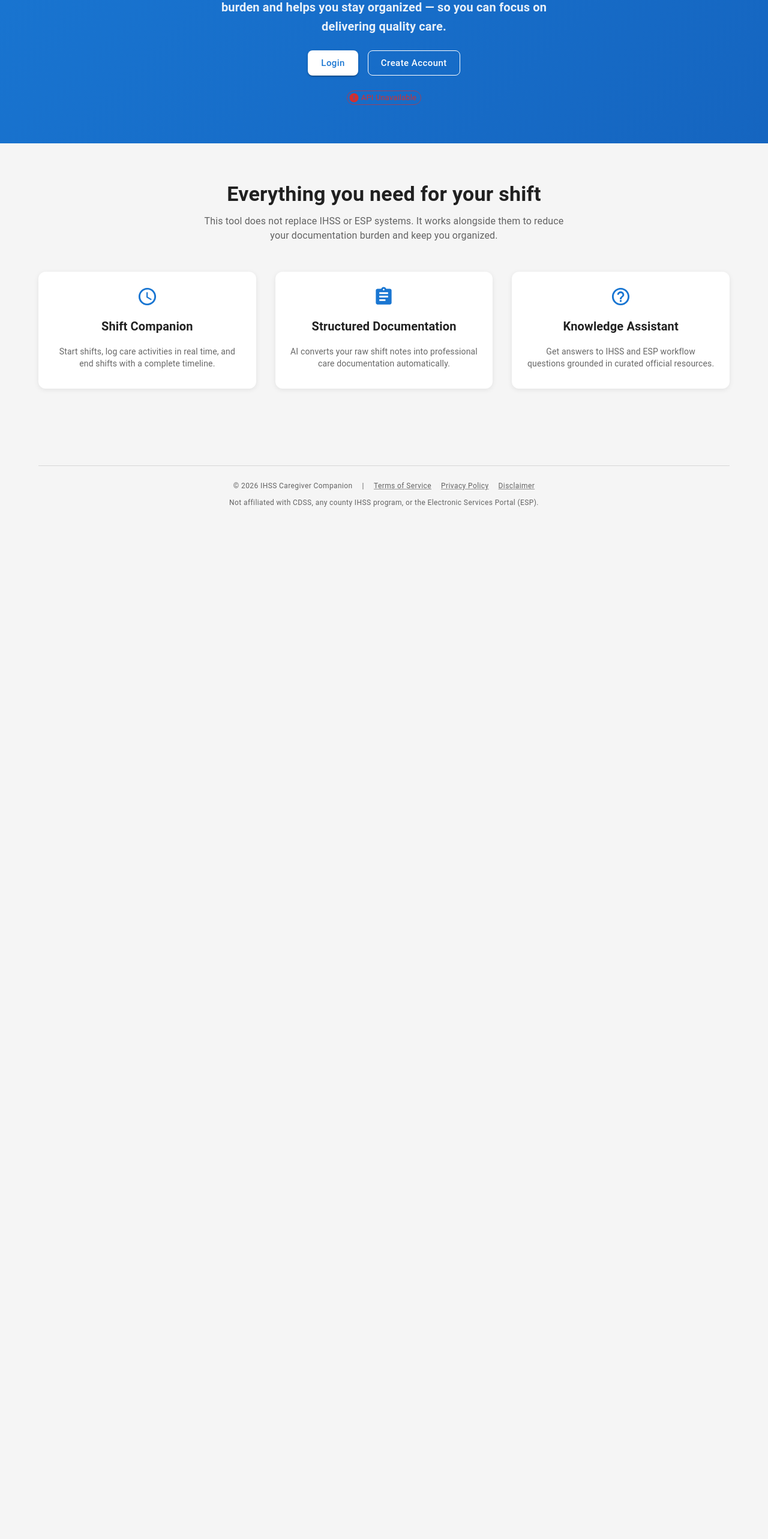
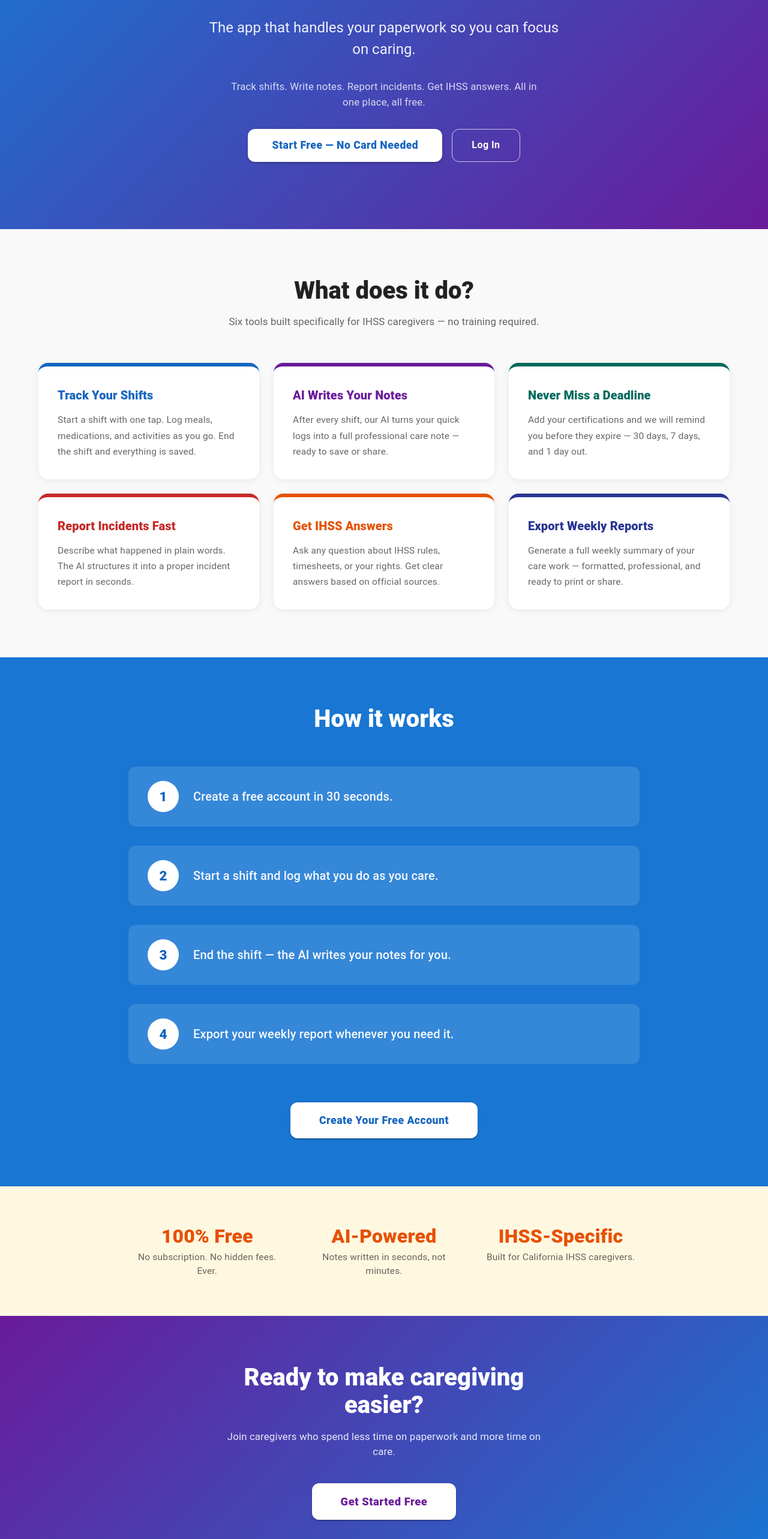
Before and after one commit to jeaninek74/IHSSCareGuide, a React (Vite) app in the folder apps/frontend/: page / in a window 1280 px wide. Shown: the part 180-2746 px from the top of the page at 60% size. Before the commit the page ends 1061 px from the top, so only its background shows below. Built offline with nearby package versions, Linux system fonts and the light colour scheme; no server answers.

Commit message:
feat(landing): bright engaging landing page — bold colors, plain language, 4-section layout

```diff
--- a/apps/frontend/src/pages/Home.tsx
+++ b/apps/frontend/src/pages/Home.tsx
@@ -1,72 +1,106 @@
+import { Box, Button, Container, Divider, Grid, Link, Stack, Typography } from '@mui/material';
+import { Link as RouterLink, useNavigate } from 'react-router-dom';
+import { useAuth } from '../context/AuthContext';
 
-import {
-  Box,
-  Container,
-  Typography,
-  Button,
-  Grid,
-  Card,
-  CardContent,
-  Stack,
-} from '@mui/material';
-import AssignmentIcon from '@mui/icons-material/Assignment';
-import ScheduleIcon from '@mui/icons-material/Schedule';
-import HelpOutlineIcon from '@mui/icons-material/HelpOutline';
-import { useNavigate, Link as RouterLink } from 'react-router-dom';
-import { Link, Divider } from '@mui/material';
-import { useAuth } from '../context/AuthContext';
-import ApiStatus from '../components/ApiStatus';
-
-const Home = () => {
-  const navigate = useNavigate();
-  const { isAuthenticated } = useAuth();
-
-  const features = [
+const FEATURES = [
   {
-      icon: <ScheduleIcon fontSize="large" color="primary" />,
-      title: 'Shift Companion',
-      description: 'Start shifts, log care activities in real time, and end shifts with a complete timeline.',
+    title: 'Track Your Shifts',
+    description:
+      'Start a shift with one tap. Log meals, medications, and activities as you go. End the shift and everything is saved.',
+    color: '#1565c0',
   },
   {
-      icon: <AssignmentIcon fontSize="large" color="primary" />,
-      title: 'Structured Documentation',
-      description: 'AI converts your raw shift notes into professional care documentation automatically.',
+    title: 'AI Writes Your Notes',
+    description:
+      'After every shift, our AI turns your quick logs into a full professional care note — ready to save or share.',
+    color: '#6a1b9a',
   },
   {
-      icon: <HelpOutlineIcon fontSize="large" color="primary" />,
-      title: 'Knowledge Assistant',
-      description: 'Get answers to IHSS and ESP workflow questions grounded in curated official resources.',
+    title: 'Never Miss a Deadline',
+    description:
+      'Add your certifications and we will remind you before they expire — 30 days, 7 days, and 1 day out.',
+    color: '#00695c',
+  },
+  {
+    title: 'Report Incidents Fast',
+    description:
+      'Describe what happened in plain words. The AI structures it into a proper incident report in seconds.',
+    color: '#c62828',
+  },
+  {
+    title: 'Get IHSS Answers',
+    description:
+      'Ask any question about IHSS rules, timesheets, or your rights. Get clear answers based on official sources.',
+    color: '#e65100',
+  },
+  {
+    title: 'Export Weekly Reports',
+    description:
+      'Generate a full weekly summary of your care work — formatted, professional, and ready to print or share.',
+    color: '#283593',
   },
 ];
 
+const HOW_IT_WORKS = [
+  { step: '1', text: 'Create a free account in 30 seconds.' },
+  { step: '2', text: 'Start a shift and log what you do as you care.' },
+  { step: '3', text: 'End the shift — the AI writes your notes for you.' },
+  { step: '4', text: 'Export your weekly report whenever you need it.' },
+];
+
+const Home = () => {
+  const { user } = useAuth();
+  const isAuthenticated = !!user;
+  const navigate = useNavigate();
+
   return (
     <Box>
-      {/* Hero Section */}
+      {/* HERO */}
       <Box
         sx={{
-          background: 'linear-gradient(135deg, #1976d2 0%, #1565c0 100%)',
+          background: 'linear-gradient(135deg, #1976d2 0%, #6a1b9a 100%)',
           color: 'white',
-          py: 8,
+          py: { xs: 10, md: 14 },
           px: 2,
         }}
       >
         <Container maxWidth="md">
-          <Stack spacing={3} alignItems="center" textAlign="center">
-            <Typography variant="h3" fontWeight={700}>
+          <Stack spacing={4} alignItems="center" textAlign="center">
+            <Typography
+              variant="h2"
+              fontWeight={900}
+              sx={{ fontSize: { xs: '2.4rem', md: '3.5rem' }, lineHeight: 1.15 }}
+            >
               IHSS Caregiver Companion
             </Typography>
-            <Typography variant="h6" sx={{ opacity: 0.9, maxWidth: 600 }}>
-              A structured workflow assistant that reduces documentation burden and helps you stay
-              organized — so you can focus on delivering quality care.
+            <Typography
+              variant="h5"
+              sx={{ opacity: 0.92, maxWidth: 600, fontWeight: 400, lineHeight: 1.5 }}
+            >
+              The app that handles your paperwork so you can focus on caring.
             </Typography>
-            <Stack direction="row" spacing={2} flexWrap="wrap" justifyContent="center">
+            <Typography
+              variant="body1"
+              sx={{ opacity: 0.8, maxWidth: 520, fontSize: '1.05rem' }}
+            >
+              Track shifts. Write notes. Report incidents. Get IHSS answers. All in one place, all free.
+            </Typography>
+            <Stack direction={{ xs: 'column', sm: 'row' }} spacing={2} mt={2}>
               {isAuthenticated ? (
                 <Button
                   variant="contained"
                   size="large"
-                  color="secondary"
                   onClick={() => navigate('/dashboard')}
-                  sx={{ bgcolor: 'white', color: 'primary.main', '&:hover': { bgcolor: '#f5f5f5' } }}
+                  sx={{
+                    bgcolor: 'white',
+                    color: '#1565c0',
+                    fontWeight: 800,
+                    fontSize: '1.1rem',
+                    px: 5,
+                    py: 1.5,
+                    borderRadius: 3,
+                    '&:hover': { bgcolor: '#e3f2fd' },
+                  }}
                 >
                   Go to Dashboard
                 </Button>
@@ -75,80 +109,261 @@ const Home = () => {
                   <Button
                     variant="contained"
                     size="large"
-                    onClick={() => navigate('/login')}
-                    sx={{ bgcolor: 'white', color: 'primary.main', '&:hover': { bgcolor: '#f5f5f5' } }}
+                    onClick={() => navigate('/register')}
+                    sx={{
+                      bgcolor: 'white',
+                      color: '#1565c0',
+                      fontWeight: 800,
+                      fontSize: '1.1rem',
+                      px: 5,
+                      py: 1.5,
+                      borderRadius: 3,
+                      '&:hover': { bgcolor: '#e3f2fd' },
+                    }}
                   >
-                    Login
+                    Start Free — No Card Needed
                   </Button>
                   <Button
                     variant="outlined"
                     size="large"
-                    onClick={() => navigate('/register')}
-                    sx={{ borderColor: 'white', color: 'white', '&:hover': { borderColor: '#f5f5f5' } }}
+                    onClick={() => navigate('/login')}
+                    sx={{
+                      borderColor: 'rgba(255,255,255,0.7)',
+                      color: 'white',
+                      fontWeight: 700,
+                      fontSize: '1rem',
+                      px: 4,
+                      py: 1.5,
+                      borderRadius: 3,
+                      '&:hover': { borderColor: 'white', bgcolor: 'rgba(255,255,255,0.1)' },
+                    }}
                   >
-                    Create Account
+                    Log In
                   </Button>
                 </>
               )}
             </Stack>
-            <Box mt={2}>
-              <ApiStatus />
-            </Box>
           </Stack>
         </Container>
       </Box>
 
-      {/* Features Section */}
-      <Container maxWidth="lg" sx={{ py: 8 }}>
-        <Typography variant="h4" textAlign="center" gutterBottom fontWeight={600}>
-          Everything you need for your shift
+      {/* WHAT IT DOES */}
+      <Box sx={{ bgcolor: '#f9f9f9', py: { xs: 8, md: 10 }, px: 2 }}>
+        <Container maxWidth="lg">
+          <Typography
+            variant="h3"
+            textAlign="center"
+            fontWeight={800}
+            mb={2}
+            sx={{ fontSize: { xs: '1.9rem', md: '2.5rem' } }}
+          >
+            What does it do?
           </Typography>
           <Typography
             variant="body1"
             textAlign="center"
             color="text.secondary"
-          mb={6}
-          maxWidth={600}
+            mb={7}
+            maxWidth={560}
             mx="auto"
+            fontSize="1.05rem"
           >
-          This tool does not replace IHSS or ESP systems. It works alongside them to reduce your
-          documentation burden and keep you organized.
+            Six tools built specifically for IHSS caregivers — no training required.
           </Typography>
-        <Grid container spacing={4}>
-          {features.map((feature) => (
-            <Grid item xs={12} md={4} key={feature.title}>
-              <Card sx={{ height: '100%', p: 1 }}>
-                <CardContent>
-                  <Stack spacing={2} alignItems="center" textAlign="center">
-                    {feature.icon}
-                    <Typography variant="h6" fontWeight={600}>
-                      {feature.title}
+          <Grid container spacing={3}>
+            {FEATURES.map((f) => (
+              <Grid item xs={12} sm={6} md={4} key={f.title}>
+                <Box
+                  sx={{
+                    bgcolor: 'white',
+                    borderRadius: 4,
+                    p: 4,
+                    height: '100%',
+                    borderTop: `6px solid ${f.color}`,
+                    boxShadow: '0 2px 12px rgba(0,0,0,0.07)',
+                  }}
+                >
+                  <Typography variant="h6" fontWeight={800} mb={1.5} sx={{ color: f.color }}>
+                    {f.title}
                   </Typography>
-                    <Typography variant="body2" color="text.secondary">
-                      {feature.description}
+                  <Typography variant="body2" color="text.secondary" lineHeight={1.7} fontSize="0.97rem">
+                    {f.description}
                   </Typography>
-                  </Stack>
-                </CardContent>
-              </Card>
+                </Box>
               </Grid>
             ))}
           </Grid>
         </Container>
+      </Box>
 
-      {/* Footer */}
-      <Box sx={{ bgcolor: 'grey.100', py: 4, mt: 4 }}>
+      {/* HOW IT WORKS */}
+      <Box sx={{ bgcolor: '#1976d2', color: 'white', py: { xs: 8, md: 10 }, px: 2 }}>
+        <Container maxWidth="md">
+          <Typography
+            variant="h3"
+            textAlign="center"
+            fontWeight={800}
+            mb={7}
+            sx={{ fontSize: { xs: '1.9rem', md: '2.5rem' } }}
+          >
+            How it works
+          </Typography>
+          <Stack spacing={4}>
+            {HOW_IT_WORKS.map((item) => (
+              <Box
+                key={item.step}
+                sx={{
+                  display: 'flex',
+                  alignItems: 'center',
+                  gap: 3,
+                  bgcolor: 'rgba(255,255,255,0.12)',
+                  borderRadius: 3,
+                  px: 4,
+                  py: 3,
+                }}
+              >
+                <Box
+                  sx={{
+                    minWidth: 52,
+                    height: 52,
+                    borderRadius: '50%',
+                    bgcolor: 'white',
+                    color: '#1565c0',
+                    display: 'flex',
+                    alignItems: 'center',
+                    justifyContent: 'center',
+                    fontWeight: 900,
+                    fontSize: '1.4rem',
+                  }}
+                >
+                  {item.step}
+                </Box>
+                <Typography variant="h6" fontWeight={500} sx={{ opacity: 0.95 }}>
+                  {item.text}
+                </Typography>
+              </Box>
+            ))}
+          </Stack>
+          {!isAuthenticated && (
+            <Box textAlign="center" mt={8}>
+              <Button
+                variant="contained"
+                size="large"
+                onClick={() => navigate('/register')}
+                sx={{
+                  bgcolor: 'white',
+                  color: '#1565c0',
+                  fontWeight: 800,
+                  fontSize: '1.1rem',
+                  px: 6,
+                  py: 1.8,
+                  borderRadius: 3,
+                  '&:hover': { bgcolor: '#e3f2fd' },
+                }}
+              >
+                Create Your Free Account
+              </Button>
+            </Box>
+          )}
+        </Container>
+      </Box>
+
+      {/* TRUST BAR */}
+      <Box sx={{ bgcolor: '#fff8e1', py: { xs: 6, md: 8 }, px: 2 }}>
+        <Container maxWidth="md">
+          <Grid container spacing={4} textAlign="center">
+            {[
+              { stat: '100% Free', label: 'No subscription. No hidden fees. Ever.' },
+              { stat: 'AI-Powered', label: 'Notes written in seconds, not minutes.' },
+              { stat: 'IHSS-Specific', label: 'Built for California IHSS caregivers.' },
+            ].map((item) => (
+              <Grid item xs={12} sm={4} key={item.stat}>
+                <Typography
+                  variant="h4"
+                  fontWeight={900}
+                  sx={{ color: '#e65100', mb: 0.5, fontSize: { xs: '1.7rem', md: '2rem' } }}
+                >
+                  {item.stat}
+                </Typography>
+                <Typography variant="body2" color="text.secondary" fontSize="0.97rem">
+                  {item.label}
+                </Typography>
+              </Grid>
+            ))}
+          </Grid>
+        </Container>
+      </Box>
+
+      {/* FINAL CTA */}
+      {!isAuthenticated && (
+        <Box
+          sx={{
+            background: 'linear-gradient(135deg, #6a1b9a 0%, #1976d2 100%)',
+            color: 'white',
+            py: { xs: 8, md: 10 },
+            px: 2,
+            textAlign: 'center',
+          }}
+        >
+          <Container maxWidth="sm">
+            <Typography
+              variant="h3"
+              fontWeight={900}
+              mb={2}
+              sx={{ fontSize: { xs: '1.9rem', md: '2.5rem' } }}
+            >
+              Ready to make caregiving easier?
+            </Typography>
+            <Typography variant="body1" sx={{ opacity: 0.88, mb: 5, fontSize: '1.05rem' }}>
+              Join caregivers who spend less time on paperwork and more time on care.
+            </Typography>
+            <Button
+              variant="contained"
+              size="large"
+              onClick={() => navigate('/register')}
+              sx={{
+                bgcolor: 'white',
+                color: '#6a1b9a',
+                fontWeight: 800,
+                fontSize: '1.15rem',
+                px: 6,
+                py: 1.8,
+                borderRadius: 3,
+                '&:hover': { bgcolor: '#f3e5f5' },
+              }}
+            >
+              Get Started Free
+            </Button>
+          </Container>
+        </Box>
+      )}
+
+      {/* FOOTER */}
+      <Box sx={{ bgcolor: '#212121', py: 4, px: 2 }}>
         <Container maxWidth="lg">
-          <Divider sx={{ mb: 3 }} />
-          <Stack direction={{ xs: 'column', sm: 'row' }} spacing={2} justifyContent="center" alignItems="center">
-            <Typography variant="caption" color="text.secondary">
+          <Stack
+            direction={{ xs: 'column', sm: 'row' }}
+            spacing={2}
+            justifyContent="center"
+            alignItems="center"
+          >
+            <Typography variant="caption" color="grey.500">
               &copy; {new Date().getFullYear()} IHSS Caregiver Companion
             </Typography>
-            <Typography variant="caption" color="text.secondary" sx={{ display: { xs: 'none', sm: 'block' } }}>|</Typography>
-            <Link component={RouterLink} to="/terms" variant="caption" color="text.secondary">Terms of Service</Link>
-            <Link component={RouterLink} to="/privacy" variant="caption" color="text.secondary">Privacy Policy</Link>
-            <Link component={RouterLink} to="/disclaimer" variant="caption" color="text.secondary">Disclaimer</Link>
+            <Typography variant="caption" color="grey.600" sx={{ display: { xs: 'none', sm: 'block' } }}>
+              |
+            </Typography>
+            <Link component={RouterLink} to="/terms" variant="caption" color="grey.400" underline="hover">
+              Terms of Service
+            </Link>
+            <Link component={RouterLink} to="/privacy" variant="caption" color="grey.400" underline="hover">
+              Privacy Policy
+            </Link>
+            <Link component={RouterLink} to="/disclaimer" variant="caption" color="grey.400" underline="hover">
+              Disclaimer
+            </Link>
           </Stack>
-          <Typography variant="caption" color="text.secondary" textAlign="center" display="block" mt={1}>
+          <Typography variant="caption" color="grey.600" textAlign="center" display="block" mt={1.5}>
             Not affiliated with CDSS, any county IHSS program, or the Electronic Services Portal (ESP).
           </Typography>
         </Container>
```
Lines whose indentation alone changed are shown as unchanged.
